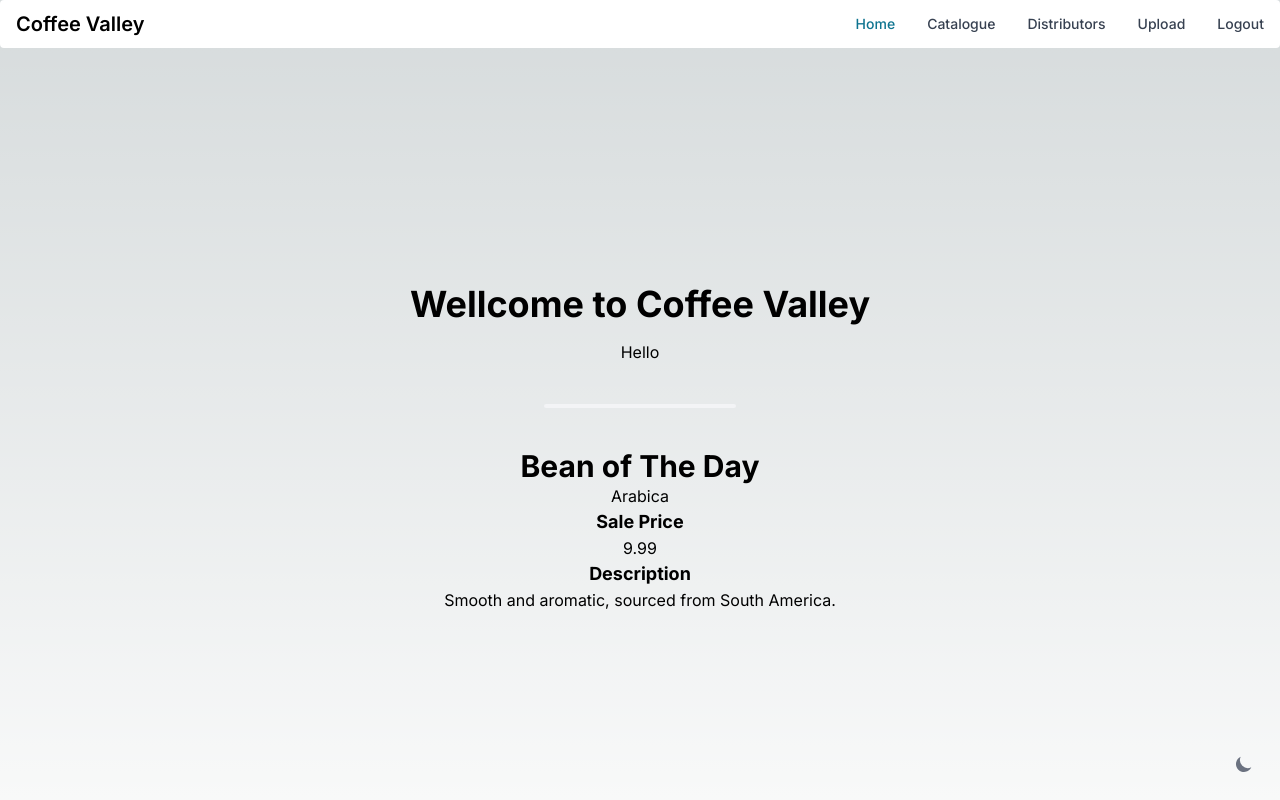
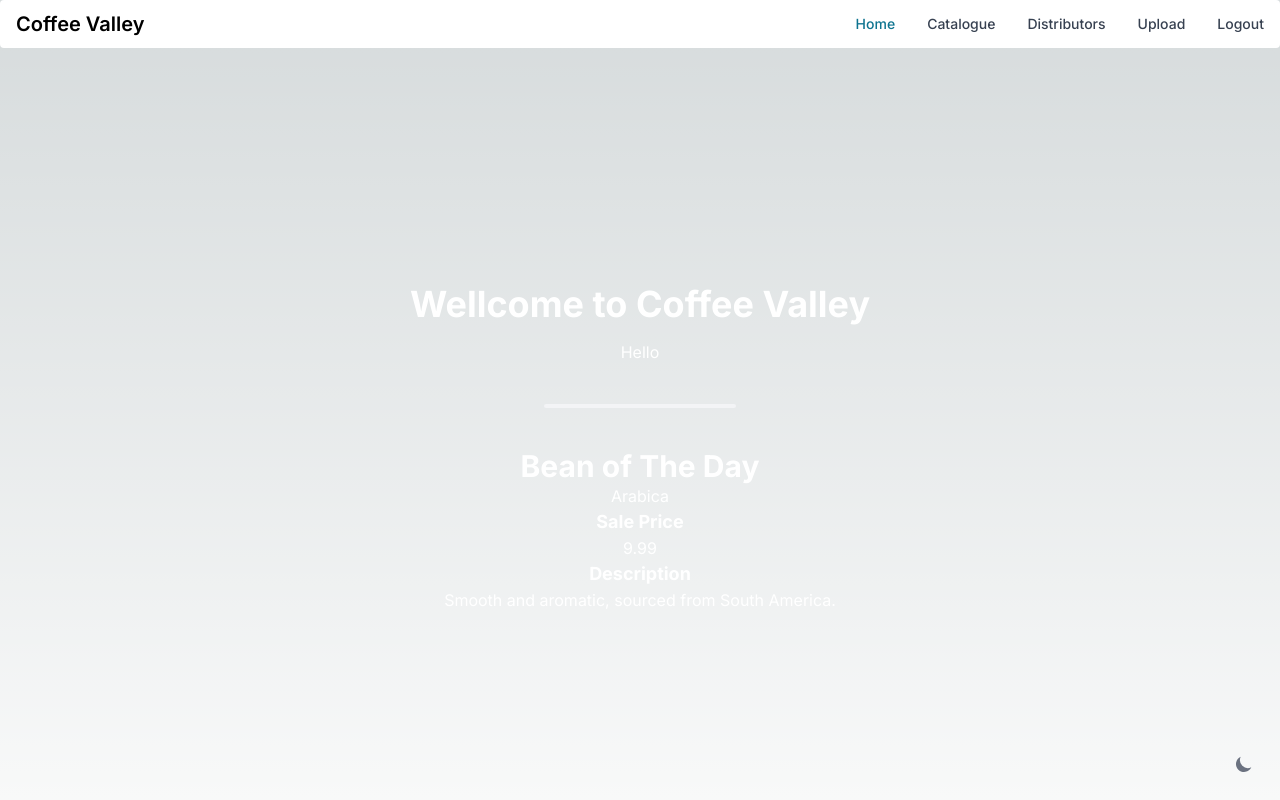
Before and after one commit to OmMahen/coffe-valey, a Next.js app: page /dashboard in a window 1280 px wide. Shown: the top 800 px of the page. Built offline with nearby package versions, Linux system fonts and the light colour scheme.

Commit message:
Update page.js

```diff
--- a/src/app/dashboard/page.js
+++ b/src/app/dashboard/page.js
@@ -34,7 +34,7 @@
   const randomBean = data[randomIndex];
 
   return (
-    <main className="flex min-h-screen flex-col justify-center items-center p-24 text-black dark:text-white">
+    <main className="flex min-h-screen flex-col justify-center items-center p-24 text-white">
       <h1 className="text-4xl font-bold pb-4">Wellcome to Coffee Valley</h1>
       <p>Hello {userId}</p>
       <hr className="w-48 h-1 mx-auto my-4 bg-gray-100 border-0 rounded md:my-10 dark:bg-gray-700"></hr>
```
